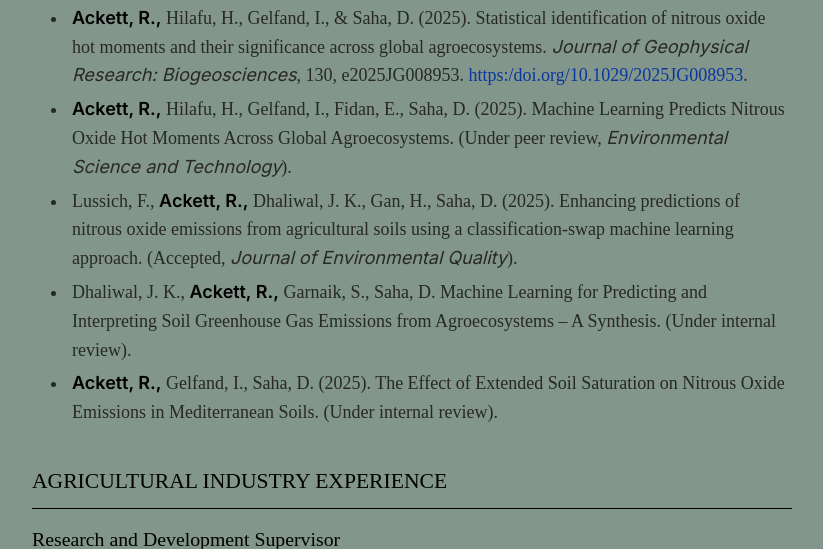
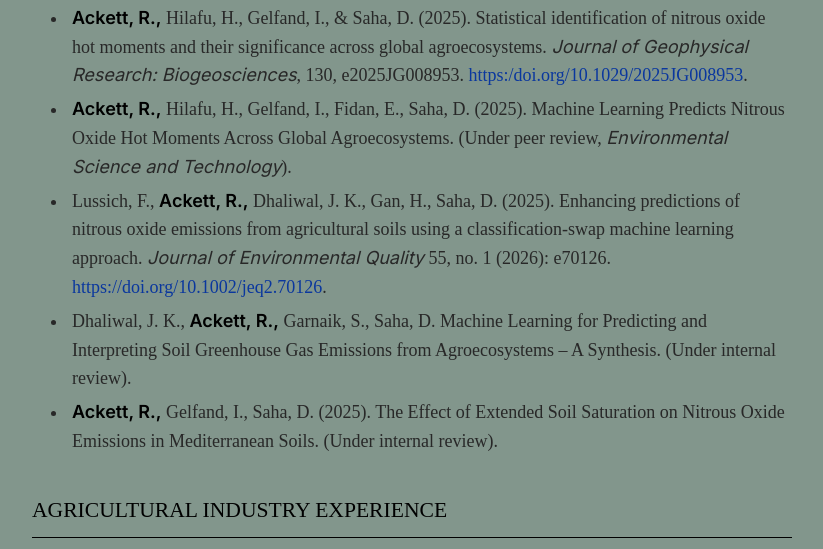
Before and after one commit to crushendo/ryans-blog, a Django app: page /resume.html in a window 1280 px wide. Shown: the part 1843-2392 px from the top of the page, without its empty margins (228-1051 px from the left). Run offline with Django 3.2, Linux system fonts and the light colour scheme; parts of the project's set-up code (start-up, migrations or seed data) failed here and were passed over; some libraries are stand-ins or nearby versions; some web fonts are replaced.

Commit message:
updated resume

```diff
--- a/blogapp/templates/resume.html
+++ b/blogapp/templates/resume.html
@@ -148,7 +148,7 @@
     <ul>
         <li><b>Ackett, R.,</b> Hilafu, H., Gelfand, I., & Saha, D. (2025). Statistical identification of nitrous oxide hot moments and their significance across global agroecosystems. <i>Journal of Geophysical Research: Biogeosciences</i>, 130, e2025JG008953. <a href="https:/doi.org/10.1029/2025JG008953">https:/doi.org/10.1029/2025JG008953</a>.</li>
         <li><b>Ackett, R.,</b> Hilafu, H., Gelfand, I., Fidan, E., Saha, D. (2025). Machine Learning Predicts Nitrous Oxide Hot Moments Across Global Agroecosystems. (Under peer review, <i>Environmental Science and Technology</i>). </li>
-        <li>Lussich, F., <b>Ackett, R.,</b> Dhaliwal, J. K., Gan, H., Saha, D. (2025). Enhancing predictions of nitrous oxide emissions from agricultural soils using a classification-swap machine learning approach. (Accepted, <i>Journal of Environmental Quality</i>). </li>
+        <li>Lussich, F., <b>Ackett, R.,</b> Dhaliwal, J. K., Gan, H., Saha, D. (2025). Enhancing predictions of nitrous oxide emissions from agricultural soils using a classification-swap machine learning approach. <i>Journal of Environmental Quality</i> 55, no. 1 (2026): e70126. <a href="https://doi.org/10.1002/jeq2.70126">https://doi.org/10.1002/jeq2.70126</a>.</li>
         <li>Dhaliwal, J. K., <b>Ackett, R.,</b> Garnaik, S., Saha, D. Machine Learning for Predicting and Interpreting Soil Greenhouse Gas Emissions from Agroecosystems – A Synthesis. (Under internal review).</li>
         <li><b>Ackett, R.,</b> Gelfand, I., Saha, D. (2025). The Effect of Extended Soil Saturation on Nitrous Oxide Emissions in Mediterranean Soils. (Under internal review). </li>
     </ul>
```
